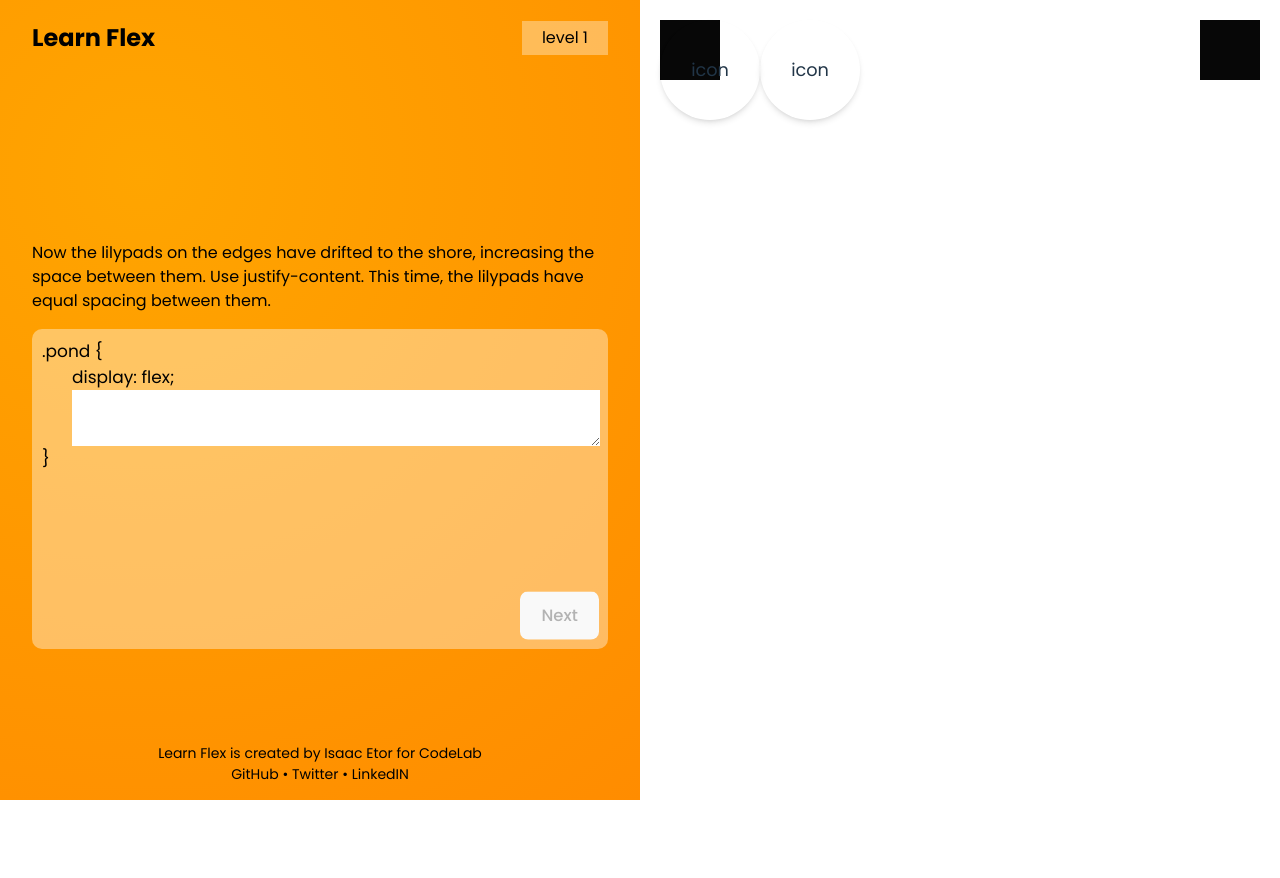
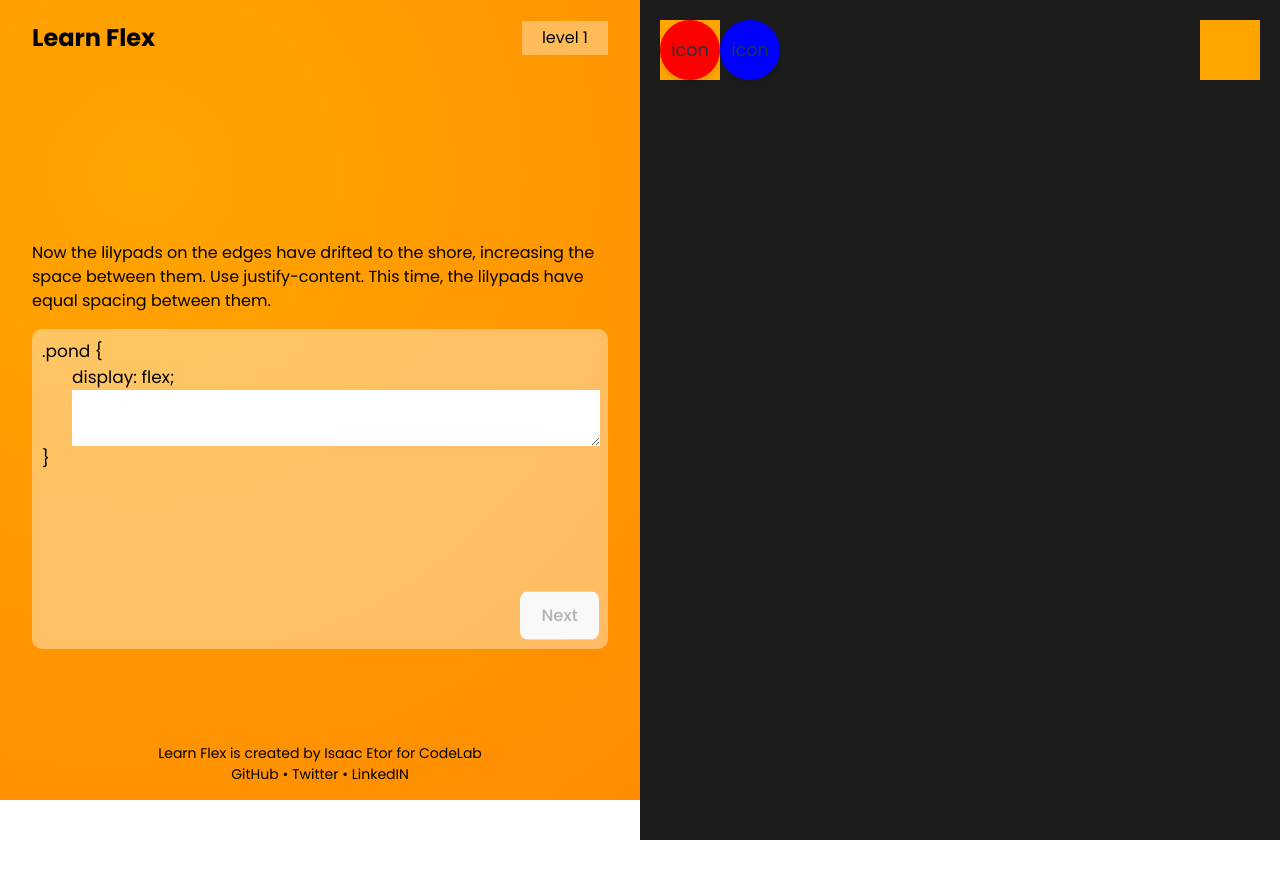
Before and after one commit to isaacetor/Learn-flex-game, a React (Vite) app: page /4 in a window 1280 px wide. Shown: the top 878 px of the page. Built offline with nearby package versions, Linux system fonts and the light colour scheme.

Commit message:
touching up stuff

```diff
--- a/src/blocks/components/graphic/Graphic.tsx
+++ b/src/blocks/components/graphic/Graphic.tsx
@@ -1,7 +1,7 @@
 import styled from "styled-components";
-import Icon from "./Icon";
 import { selector, useRecoilValue } from "recoil";
 import { IconState } from "../../../util/state/Recoil";
+import Iconify from "./Iconify";
 
 const Graphic = () => {
   const JustifyState = selector({
@@ -19,7 +19,7 @@ const Graphic = () => {
     <div>
       <Wrapper text={count}>
         <Box></Box>
-        <Icon />
+        <Iconify bgCol="red" />
       </Wrapper>
     </div>
   );
@@ -31,21 +31,20 @@ const Box = styled.div`
   width: 60px;
   height: 60px;
   position: absolute;
-  background-color: #070707;
+  background-color: orange;
   right: 20px;
   top: 20px;
   z-index: -1;
 `;
 
 const Wrapper = styled.div<{ text: string }>`
-  background-color: #fff;
   height: 100%;
   padding: 20px;
   display: flex;
   ${(props) => props.text};
   position: relative;
   z-index: 999;
-
+  background-color: #1c1c1c;
   @media not all and (min-width: 890px) {
     height: 50vh;
   }
--- /dev/null
+++ b/src/blocks/components/graphic/Iconify.tsx
@@ -0,0 +1,52 @@
+import styled, { keyframes } from "styled-components";
+
+type Cols = {
+  bgCol?: string;
+};
+
+const Iconify: React.FC<Cols> = ({ bgCol }) => {
+  return (
+    <div>
+      <Main bgCol={bgCol}>
+        <p>icon</p>
+      </Main>
+    </div>
+  );
+};
+
+export default Iconify;
+
+const pulseAnimation = keyframes`
+  0% {
+    transform: scale(1);
+  }
+  50% {
+    transform: scale(1.2);
+  }
+  100% {
+    transform: scale(1);
+  }
+`;
+
+const Main = styled.div<{ bgCol?: string }>`
+  width: 60px;
+  height: 60px;
+  background-color: ${({ bgCol }) => bgCol};
+  border-radius: 999px;
+  top: 0;
+  --tw-shadow: 0 4px 6px -1px rgb(0 0 0 / 0.1), 0 2px 4px -2px rgb(0 0 0 / 0.1);
+  --tw-shadow-colored: 0 4px 6px -1px var(--tw-shadow-color),
+    0 2px 4px -2px var(--tw-shadow-color);
+  box-shadow: var(--tw-ring-offset-shadow, 0 0 #0000),
+    var(--tw-ring-shadow, 0 0 #0000), var(--tw-shadow);
+  display: flex;
+  justify-content: center;
+  align-items: center;
+
+  p {
+    animation-name: ${pulseAnimation};
+    animation-duration: 2s;
+    animation-timing-function: cubic-bezier(0.4, 0, 0.6, 1);
+    animation-iteration-count: infinite;
+  }
+`;
--- a/src/blocks/components/graphic/Level2Graphic.tsx
+++ b/src/blocks/components/graphic/Level2Graphic.tsx
@@ -1,7 +1,7 @@
 import styled from "styled-components";
-import Icon from "./Icon";
 import { selector, useRecoilValue } from "recoil";
 import { IconState } from "../../../util/state/Recoil";
+import Iconify from "./Iconify";
 
 const Level2Graphic = () => {
   const JustifyState = selector({
@@ -23,8 +23,8 @@ const Level2Graphic = () => {
           <Box></Box>
         </Div>
         <div style={{ display: "flex", gap: "2px" }}>
-          <Icon />
-          <Icon />
+          <Iconify bgCol="red" />
+          <Iconify bgCol="blue" />
         </div>
       </Wrapper>
     </div>
@@ -47,19 +47,19 @@ const Div = styled.div`
 const Box = styled.div`
   width: 60px;
   height: 60px;
-  background-color: #070707;
+  background-color: orange;
   z-index: -1;
   margin: 1px;
 `;
 
 const Wrapper = styled.div<{ text: string }>`
-  background-color: #fff;
   height: 100%;
   padding: 20px;
   display: flex;
   ${(props) => props.text};
   position: relative;
   z-index: 999;
+  background-color: #1c1c1c;
   @media not all and (min-width: 890px) {
     height: 50vh;
   }
--- a/src/blocks/components/graphic/Level3Graphic.tsx
+++ b/src/blocks/components/graphic/Level3Graphic.tsx
@@ -1,8 +1,7 @@
 import styled from "styled-components";
 import { selector, useRecoilValue } from "recoil";
 import { IconState } from "../../../util/state/Recoil";
-import Icon2 from "./Icon2";
-import Icon from "./Icon";
+import Iconify from "./Iconify";
 
 const Level3Graphic = () => {
   const JustifyState = selector({
@@ -21,8 +20,8 @@ const Level3Graphic = () => {
           <Box style={{ marginLeft: "18px" }}></Box>
           <Box2 style={{ marginRight: "19px" }}></Box2>
         </Div>
-        <Icon />
-        <Icon />
+        <Iconify bgCol="red" />
+        <Iconify bgCol="blue" />
       </Wrapper>
     </div>
   );
@@ -43,19 +42,19 @@ const Div = styled.div`
 const Box2 = styled.div`
   width: 60px;
   height: 60px;
-  background-color: #070707;
+  background-color: orange;
   z-index: -1;
 `;
 
 const Box = styled.div`
   width: 60px;
   height: 60px;
-  background-color: #070707;
+  background-color: orange;
   z-index: -1;
 `;
 
 const Wrapper = styled.div<{ text: string }>`
-  background-color: #fff;
+  background-color: #1c1c1c;
   height: 100%;
   padding: 20px;
   display: flex;
--- a/src/blocks/components/graphic/Level4Graphic.tsx
+++ b/src/blocks/components/graphic/Level4Graphic.tsx
@@ -1,7 +1,7 @@
 import styled from "styled-components";
 import { selector, useRecoilValue } from "recoil";
 import { IconState } from "../../../util/state/Recoil";
-import Icon from "./Icon";
+import Iconify from "./Iconify";
 
 const Level4Graphic = () => {
   const JustifyState = selector({
@@ -20,8 +20,8 @@ const Level4Graphic = () => {
           <Box></Box>
           <Box2></Box2>
         </Div>
-        <Icon />
-        <Icon />
+        <Iconify bgCol="red" />
+        <Iconify bgCol="blue" />
       </Wrapper>
     </div>
   );
@@ -44,7 +44,7 @@ const Div = styled.div`
 const Box2 = styled.div`
   width: 60px;
   height: 60px;
-  background-color: #070707;
+  background-color: orange;
   z-index: -1;
   margin-right: 40px;
 `;
@@ -52,18 +52,18 @@ const Box2 = styled.div`
 const Box = styled.div`
   width: 60px;
   height: 60px;
-  background-color: #070707;
+  background-color: orange;
   z-index: -1;
 `;
 
 const Wrapper = styled.div<{ text: string }>`
-  background-color: #fff;
   height: 100%;
   padding: 20px;
   display: flex;
   ${(props) => props.text};
   position: relative;
   z-index: 999;
+  background-color: #1c1c1c;
   @media not all and (min-width: 890px) {
     height: 50vh;
   }
--- a/src/page/Home/Level4.tsx
+++ b/src/page/Home/Level4.tsx
@@ -12,6 +12,7 @@ const Level4 = () => {
           definitionText=""
           exampleText="Now the lilypads on the edges have drifted to the shore, increasing the space between them. Use justify-content. This time, the lilypads have equal spacing between them."
           compareData="justify-content:space-between"
+          routePath="level5"
         />
         {/* container with game */}
         <Level4Graphic />
```
